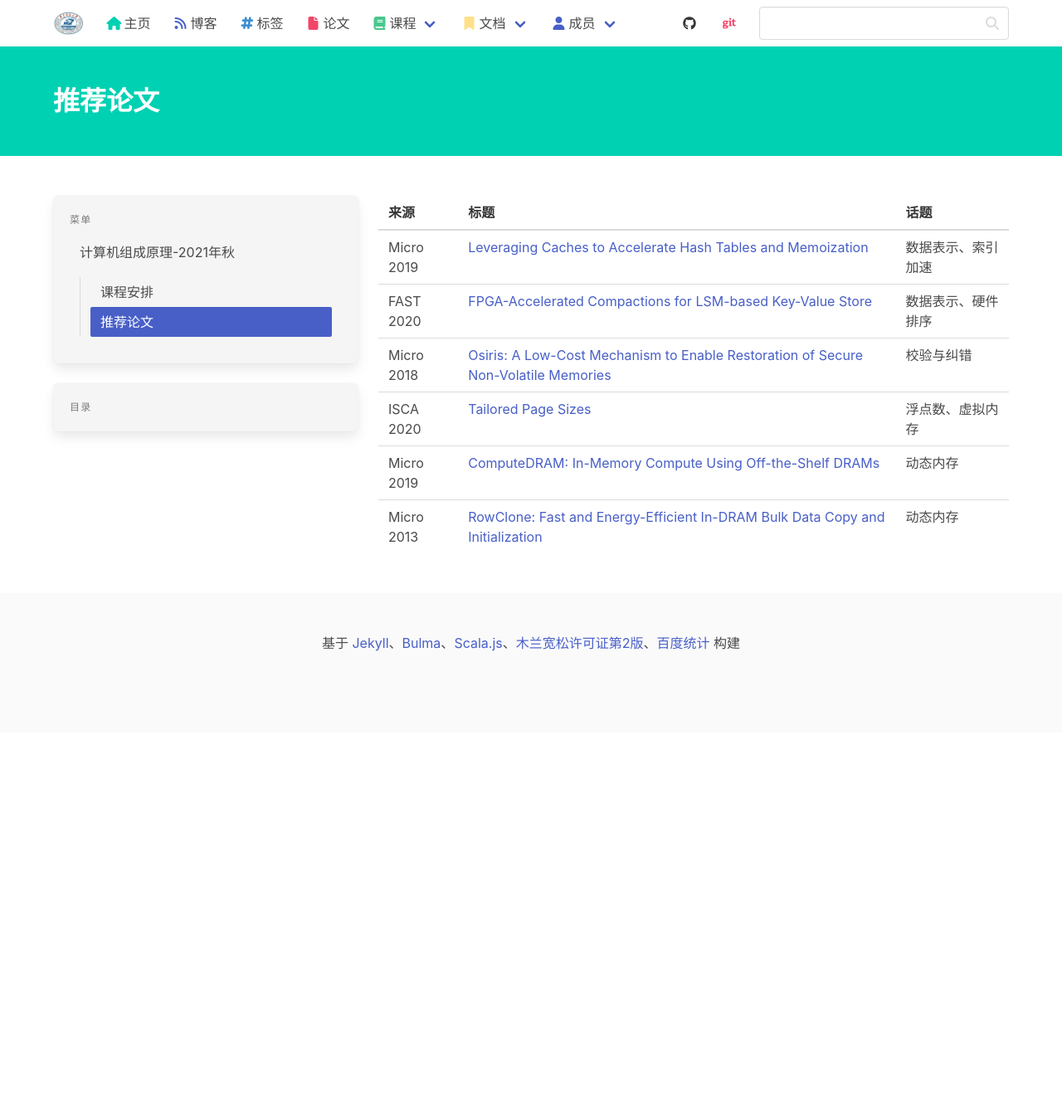
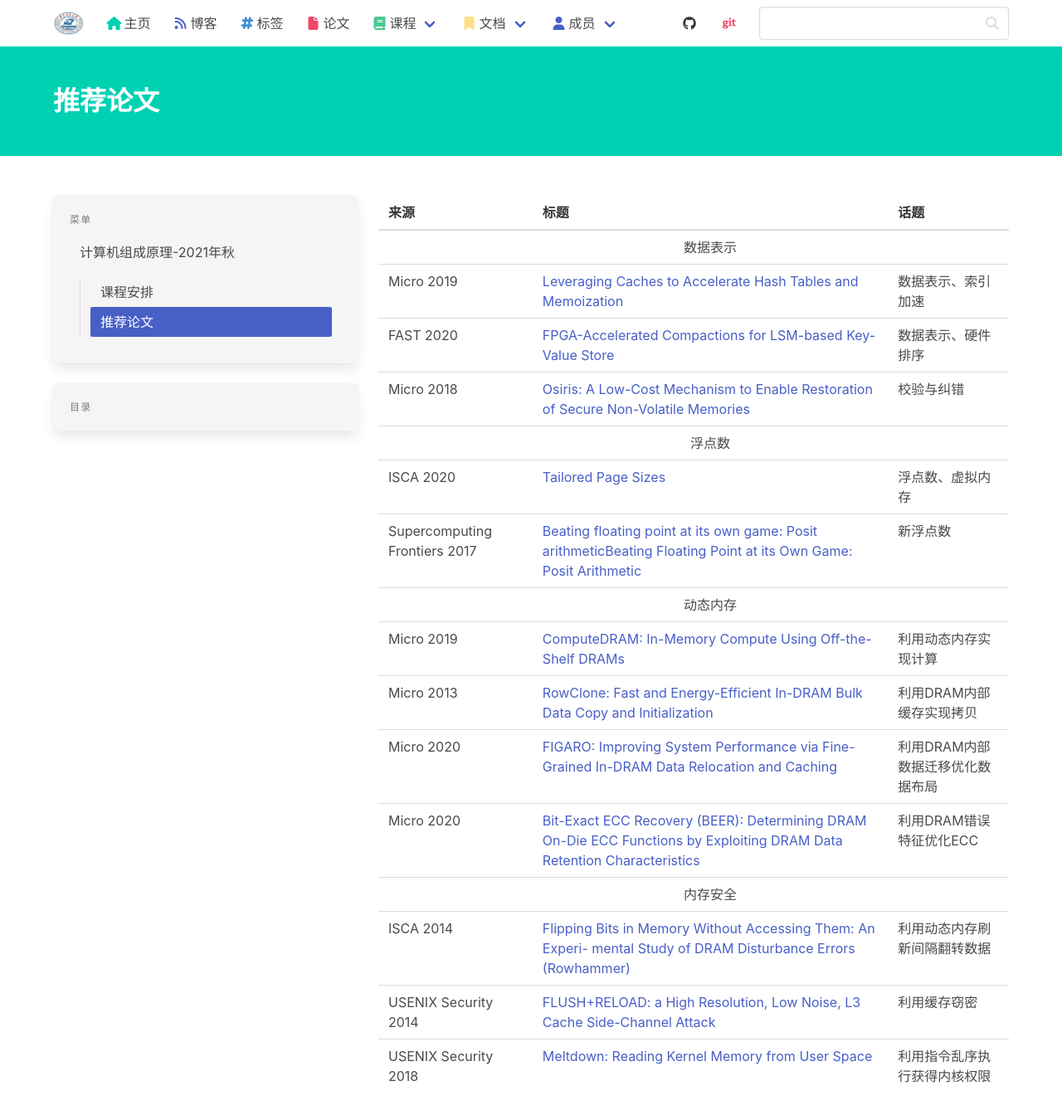
Before and after one commit to haslaboratory/haslaboratory.github.io, a Jekyll site: the page built from _lectures/computer-organization/21fall/reading.md, in a window 1280 px wide and 1400 px high. Shown: the top 1344 px of the window at 83% size. Built offline with Jekyll 4.4.1, drawn with Linux system fonts in a browser that asks for light colours; nearby versions of some CDN libraries; library files that are not in the unit come from our copies; comment, search, counter and statistics services are not loaded.

Commit message:
org: reading

```diff
--- a/_lectures/computer-organization/21fall/reading.md
+++ b/_lectures/computer-organization/21fall/reading.md
@@ -6,9 +6,19 @@ order: 3
 
 | 来源 | 标题 | 话题 |
 |---|---|---|
+| | <center>数据表示</center> | |
 | Micro 2019 | [Leveraging Caches to Accelerate Hash Tables and Memoization](http://people.csail.mit.edu/sanchez/papers/2019.hta.micro.pdf) | 数据表示、索引加速 |
 | FAST 2020 | [FPGA-Accelerated Compactions for LSM-based Key-Value Store](https://www.usenix.org/conference/fast20/presentation/zhang-teng) | 数据表示、硬件排序 |
 | Micro 2018 | [Osiris: A Low-Cost Mechanism to Enable Restoration of Secure Non-Volatile Memories](https://cfwebprod.sandia.gov/cfdocs/CompResearch/docs/main7.pdf) | 校验与纠错 |
+| | <center>浮点数</center> | |
 | ISCA 2020 | [Tailored Page Sizes](https://ieeexplore.ieee.org/document/9138990) | 浮点数、虚拟内存 |
-| Micro 2019 | [ComputeDRAM: In-Memory Compute Using Off-the-Shelf DRAMs](https://parallel.princeton.edu/papers/micro19-gao.pdf) | 动态内存 |
-| Micro 2013 | [RowClone: Fast and Energy-Efficient In-DRAM Bulk Data Copy and Initialization](https://users.ece.cmu.edu/~omutlu/pub/rowclone_micro13.pdf) | 动态内存 |
+| Supercomputing Frontiers 2017 | [Beating floating point at its own game: Posit arithmeticBeating Floating Point at its Own Game: Posit Arithmetic](http://www.johngustafson.net/pdfs/BeatingFloatingPoint.pdf) | 新浮点数 |
+| | <center>动态内存</center> | |
+| Micro 2019 | [ComputeDRAM: In-Memory Compute Using Off-the-Shelf DRAMs](https://parallel.princeton.edu/papers/micro19-gao.pdf) | 利用动态内存实现计算 |
+| Micro 2013 | [RowClone: Fast and Energy-Efficient In-DRAM Bulk Data Copy and Initialization](https://users.ece.cmu.edu/~omutlu/pub/rowclone_micro13.pdf) | 利用DRAM内部缓存实现拷贝 |
+| Micro 2020 | [FIGARO: Improving System Performance via Fine-Grained In-DRAM Data Relocation and Caching](https://arxiv.org/pdf/2009.08437.pdf) | 利用DRAM内部数据迁移优化数据布局 |
+| Micro 2020 | [Bit-Exact ECC Recovery (BEER): Determining DRAM On-Die ECC Functions by Exploiting DRAM Data Retention Characteristics](https://arxiv.org/pdf/2009.07985.pdf) | 利用DRAM错误特征优化ECC |
+| | <center>内存安全</center> | |
+| ISCA 2014 | [Flipping Bits in Memory Without Accessing Them: An Experi- mental Study of DRAM Disturbance Errors (Rowhammer)](https://users.ece.cmu.edu/~yoonguk/papers/kim-isca14.pdf) | 利用动态内存刷新间隔翻转数据 |
+| USENIX Security 2014 | [FLUSH+RELOAD: a High Resolution, Low Noise, L3 Cache Side-Channel Attack](https://www.usenix.org/system/files/conference/usenixsecurity14/sec14-paper-yarom.pdf) | 利用缓存窃密 |
+| USENIX Security 2018 | [Meltdown: Reading Kernel Memory from User Space](https://www.usenix.org/system/files/conference/usenixsecurity18/sec18-lipp.pdf) | 利用指令乱序执行获得内核权限 |
```
